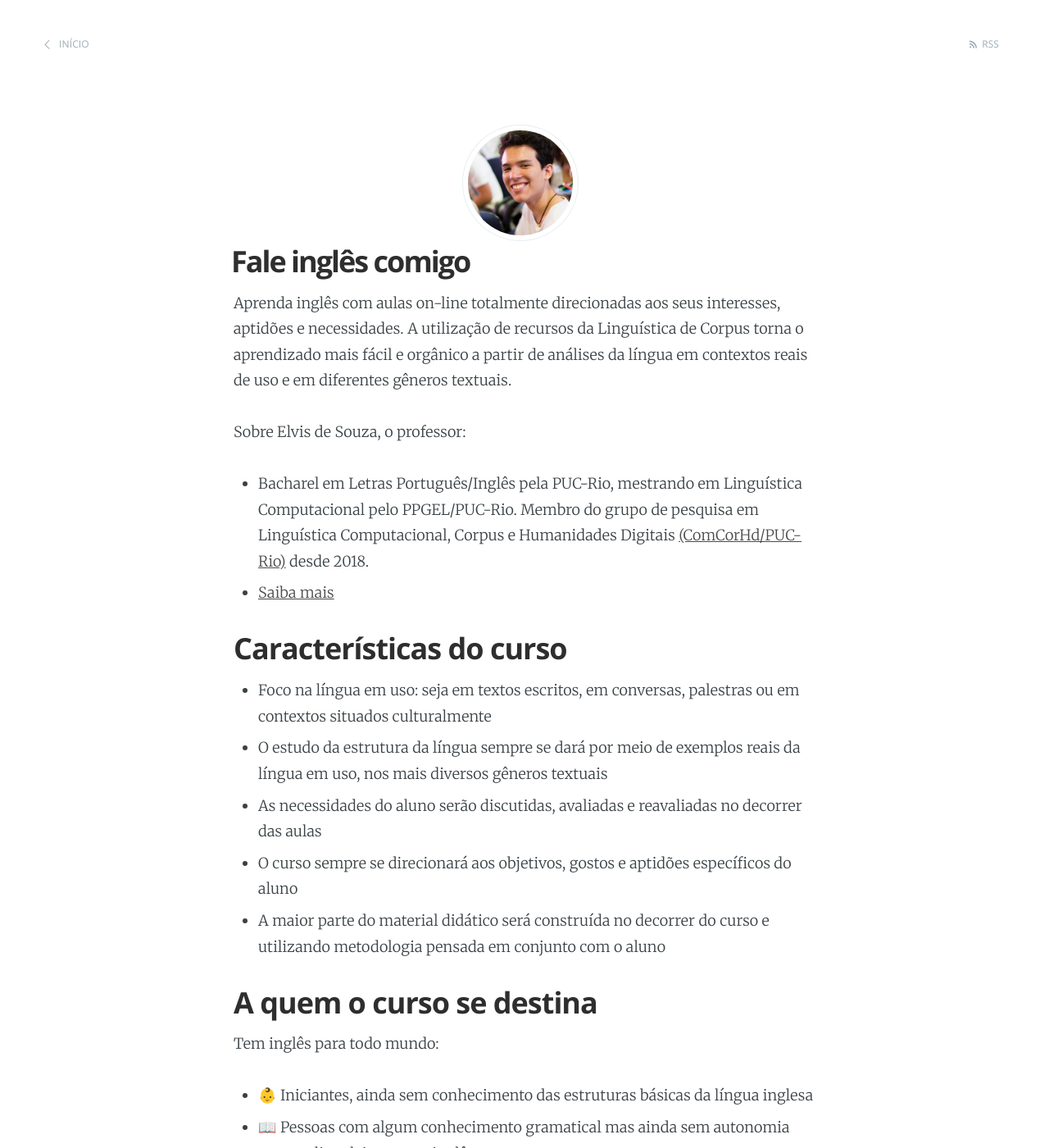
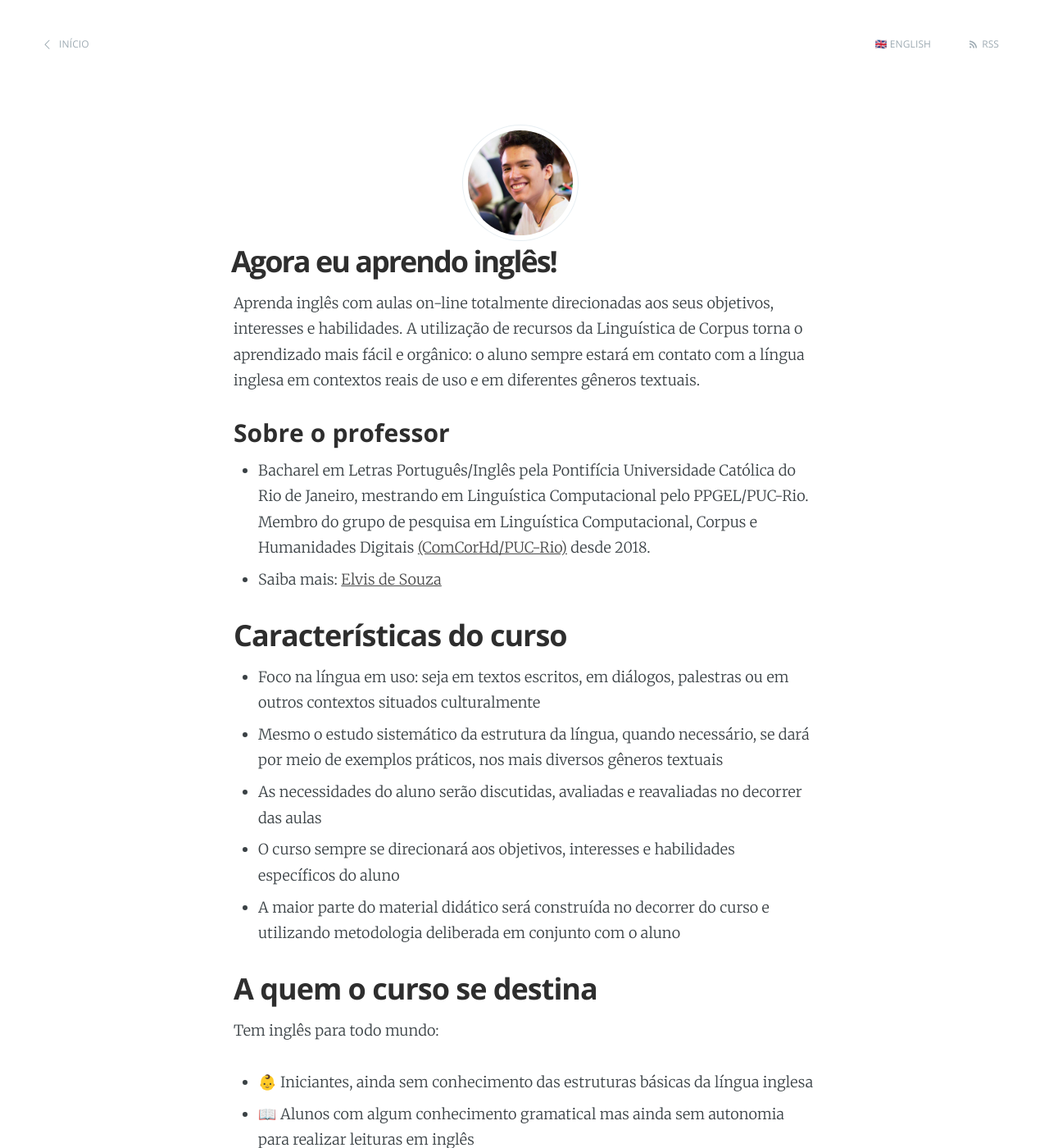
Before and after one commit to alvelvis/alvelvis.github.io, a Jekyll site: the page built from english.md, in a window 1280 px wide and 1400 px high. Shown: the whole window at 82% size. Built offline with Jekyll 4.4.1, drawn with Linux system fonts in a browser that asks for light colours; some of the changed text lies outside the part shown.

Commit message:
curriculo e blog

```diff
--- a/_config.yml
+++ b/_config.yml
@@ -11,29 +11,30 @@ domain_name: "alvelvis.github.io"
 google_analytics: "UA-XXXXXXXX-X"
 plugins: [jekyll-paginate]
 
-authordesc: Pós-graduando em Linguística Computacional no PPGEL/PUC-Rio. Entendo um pouco de linguagem, de robôs, e de como robôs aprendem linguagem.
-profdesc: Bacharel em Letras Português/Inglês pela PUC-Rio, mestrando em Linguística Computacional pelo PPGEL/PUC-Rio. Membro do grupo de pesquisa em Linguística Computacional, Corpus e Humanidades Digitais [(ComCorHd/PUC-Rio)](http://comcorhd.letras.puc-rio.br) desde 2018.
+authordesc: Escrevo sobre linguagem, robôs, e como robôs aprendem linguagem. [Ensino inglês](/english) e [trabalho como freelancer](/freela).
+authordesc2: Pós-graduando em Linguística Computacional no PPGEL/PUC-Rio. Entendo um pouco de linguagem, de robôs, e de como robôs aprendem linguagem.
+profdesc: Bacharel em Letras Português/Inglês pela Pontifícia Universidade Católica do Rio de Janeiro, mestrando em Linguística Computacional pelo PPGEL/PUC-Rio. Membro do grupo de pesquisa em Linguística Computacional, Corpus e Humanidades Digitais [(ComCorHd/PUC-Rio)](http://comcorhd.letras.puc-rio.br) desde 2018.
 skills: "
 \n- Comunicação eficiente e não violenta
 \n- Capacidade de liderança e de trabalho em equipe
-\n- Inglês fluente, excelente escrita e pesquisa acadêmica
-\n- Programação back-end (Python, Flask/Django) e front-end (Web e PWA com JavaScript)
+\n- Inglês fluente, excelente escrita e experiência com pesquisa no âmbito acadêmico
+\n- Desenvolvimento back-end (Python, Flask/Django) e front-end (Web e PWA com JavaScript)
 \n- Conhecimento de infraestrutura web (Apache), aprendizado de máquina, Linux e Git
-\n- Ávido usuário do Google e de outras ferramentas de busca
+\n- Usuário experiente e incansável das ferramentas de busca on-line
 "
 portfolio: "
 \n- Tronco
 \n\t- Aplicativo de bloco de notas e tarefas multiplataforma
 \n\t- Site: [tronco.ga](https://tronco.ga)
-\n\t- Repositório: [github.com/alvelvis/Tronco](https://github.com/alvelvis/Tronco)
+\n\t- Código-fonte: [github.com/alvelvis/Tronco](https://github.com/alvelvis/Tronco)
 \n- Interrogatório
 \n\t- Ambiente on-line de busca e revisão de corpora anotados
 \n\t- Site: [interrogatorio.comcorhd.ga](http://interrogatorio.comcorhd.ga)
-\n\t- Repositório: [github.com/alvelvis/Interrogat-rio](https://github.com/alvelvis/Interrogat-rio)
+\n\t- Código-fonte: [github.com/alvelvis/Interrogat-rio](https://github.com/alvelvis/Interrogat-rio)
 \n- AraSAS
 \n\t- Anotador semântico de textos em árabe (versão árabe do [USAS - UCREL Semantic Analysis System](http://ucrel.lancs.ac.uk/usas/))
 \n\t- Site: [arasas.herokuapp.com](http://arasas.herokuapp.com/)
-\n\t- Código-fonte privado. O back-end foi desenvolvido em Python utilizando o framework Flask.
+\n\t- Código-fonte: privado. O back-end foi desenvolvido em Python utilizando o framework Flask.
 "
 
 # Details for the RSS feed generator
--- a/_layouts/page.html
+++ b/_layouts/page.html
@@ -13,6 +13,7 @@ post_class: post-template page-template
     <nav class="main-nav {% if page.cover %} overlay {% endif %} clearfix">
         <a class="back-button icon-arrow-left" href="{{'/' | relative_url }}">Início</a>
         <a class="subscribe-button icon-feed" href="{{'feed.xml' | relative_url }}">RSS</a>
+        <a style="margin-right:5px" alt="Translate this page" onclick="translatePage()" class="subscribe-button" href="#">🇬🇧 English</a>
     </nav>
 </header>
 
--- a/_layouts/post.html
+++ b/_layouts/post.html
@@ -9,6 +9,7 @@ post_class: post-template
     <nav class="main-nav {% if page.cover %} overlay {% endif %} clearfix">
         <a class="back-button icon-arrow-left" href="{{'/' | relative_url }}">Início</a>
         <a class="subscribe-button icon-feed" href="{{'feed.xml' | relative_url }}">RSS</a>
+        <a style="margin-right:5px" alt="Translate this page" onclick="translatePage()" class="subscribe-button" href="#">🇬🇧 English</a>
     </nav>
 </header>
 
--- a/assets/js/index.js
+++ b/assets/js/index.js
@@ -1,3 +1,7 @@
+function translatePage() {
+    window.location = "https://translate.google.com/translate?hl=en&sl=pt&tl=en&u=" + window.location.href
+}
+
 /**
  * Main JS file for Casper behaviours
  */
--- a/english.md
+++ b/english.md
@@ -1,42 +1,43 @@
 ---
 layout: page
-title: Fale inglês comigo
+title: Agora eu aprendo inglês!
 ---
 
-Aprenda inglês com aulas on-line totalmente direcionadas aos seus interesses, aptidões e necessidades. A utilização de recursos da Linguística de Corpus torna o aprendizado mais fácil e orgânico a partir de análises da língua em contextos reais de uso e em diferentes gêneros textuais.
+Aprenda inglês com aulas on-line totalmente direcionadas aos seus objetivos, interesses e habilidades. A utilização de recursos da Linguística de Corpus torna o aprendizado mais fácil e orgânico: o aluno sempre estará em contato com a língua inglesa em contextos reais de uso e em diferentes gêneros textuais.
 
-Sobre Elvis de Souza, o professor:
+### Sobre o professor
+
 - {{site.profdesc}}
-- [Saiba mais](/sobre)
+- Saiba mais: [Elvis de Souza](/sobre)
 
 ## Características do curso
 
-- Foco na língua em uso: seja em textos escritos, em conversas, palestras ou em contextos situados culturalmente
-- O estudo da estrutura da língua sempre se dará por meio de exemplos reais da língua em uso, nos mais diversos gêneros textuais
+- Foco na língua em uso: seja em textos escritos, em diálogos, palestras ou em outros contextos situados culturalmente
+- Mesmo o estudo sistemático da estrutura da língua, quando necessário, se dará por meio de exemplos práticos, nos mais diversos gêneros textuais
 - As necessidades do aluno serão discutidas, avaliadas e reavaliadas no decorrer das aulas
-- O curso sempre se direcionará aos objetivos, gostos e aptidões específicos do aluno
-- A maior parte do material didático será construída no decorrer do curso e utilizando metodologia pensada em conjunto com o aluno
+- O curso sempre se direcionará aos objetivos, interesses e habilidades específicos do aluno
+- A maior parte do material didático será construída no decorrer do curso e utilizando metodologia deliberada em conjunto com o aluno
 
 ## A quem o curso se destina
 
 Tem inglês para todo mundo:
 
 - 👶 Iniciantes, ainda sem conhecimento das estruturas básicas da língua inglesa
-- 📖 Pessoas com algum conhecimento gramatical mas ainda sem autonomia para realizar leituras em inglês
-- 💬 Alunos que carecem de vocabulário, seja geral ou de situações específicas
-- 🗣️ Falantes com dificuldade de conversação, seja por timidez ou por falta de prática da língua inglesa
+- 📖 Alunos com algum conhecimento gramatical mas ainda sem autonomia para realizar leituras em inglês
+- 💬 Alunos que desejam ampliar seu repertório e vocabulário, seja sobre temas gerais ou específicos
+- 🗣️ Alunos com dificuldade de conversação, seja por timidez ou por falta de prática da língua inglesa
 - 📝 Alunos com dificuldade na escrita de textos em inglês, seja em quaisquer gêneros e sobre quaisquer assuntos
-- ✈️ Pessoas com objetivos específicos, como viajar de férias ou a trabalho
+- ✈️ Pessoas com objetivos específicos, como viajar de férias ou a trabalho para um dos 50 países onde o inglês é língua oficial
 - 💼 Profissionais almejando aprimorar suas habilidades linguísticas em geral para se destacarem no mercado de trabalho
-- 💯 Alunos matriculados em cursos de inglês à procura de reforço para serem aprovados
+- 💯 Alunos  matriculados em cursos de inglês à procura de reforço para serem aprovados
 
 ## Investimento
 
-Escolha como deseja investir no seu futuro:
+Você escolhe como deseja investir no seu inglês:
 
+- Mensal: duas aulas de 1h por semana - R$80,00/mês
+- Mensal: uma aula de 3h por semana - R$120,00/mês
 - Mensal: duas aulas de 2h por semana - R$160,00/mês
-- Mensal: três aulas de 1h por semana - R$120,00/mês
-- Mensal: uma aula de 3h por semana - R$120,00/mês
 - Monte seu próprio plano de estudos - R$15,00/hora
 - Observação: o primeiro encontro dispensa investimento prévio. ✔️
 
@@ -44,7 +45,7 @@ Escolha como deseja investir no seu futuro:
 
 - Não serão aceitos alunos menores de 14 anos de idade.
 - Alunos que investirem em planos mensais terão de pagar a mensalidade integralmente em dia previamente combinado do mês, mesmo em caso de ausência do aluno em alguma das aulas. Nessa situação, a aula será reposta assim que houver disponibilidade de aluno e professor.
-- O primeiro encontro será direcionado a esclarecimento de dúvidas e reconhecimento das aptidões e desejos do aluno, dispensando investimento prévio.
+- O primeiro encontro será direcionado a esclarecimento de dúvidas e reconhecimento dos objetivos do aluno, dispensando investimento prévio.
 - O objetivo deste curso é aprimorar as habilidades do aluno e torná-lo mais confiante para os desafios que o esperam. Não serão emitidos certificados de proficiência e tampouco podemos preparar o aluno para provas específicas de certificação.
 
 ### Vamos conversar?
--- a/index.html
+++ b/index.html
@@ -15,12 +15,13 @@ freela: 'freela'
                 </a>
             {% endif %}
         <a class="subscribe-button icon-feed" href="{{'feed.xml' | relative_url }} ">RSS</a>
+        <a style="margin-right:5px" alt="Translate this page" onclick="translatePage()" class="subscribe-button" href="#">🇬🇧 English</a>
     </nav>
     <div class="vertical">
         <div class="main-header-content inner">
             <h1 class="page-title">{{ site.name }}</h1>
             <h2 class="page-description">
-                {% if site.description %} {{ site.description }}. {% endif %}
+                <!--{% if site.description %} {{ site.description }}. {% endif %}-->
                 <br>
                 <a href='{{page.about | relative_url}}'> Sobre mim </a>
                 | <a href='{{page.english | relative_url}}'> Quero aprender inglês </a>
```
Also changed, not shown: sobre.md (+10 -9 lines).
